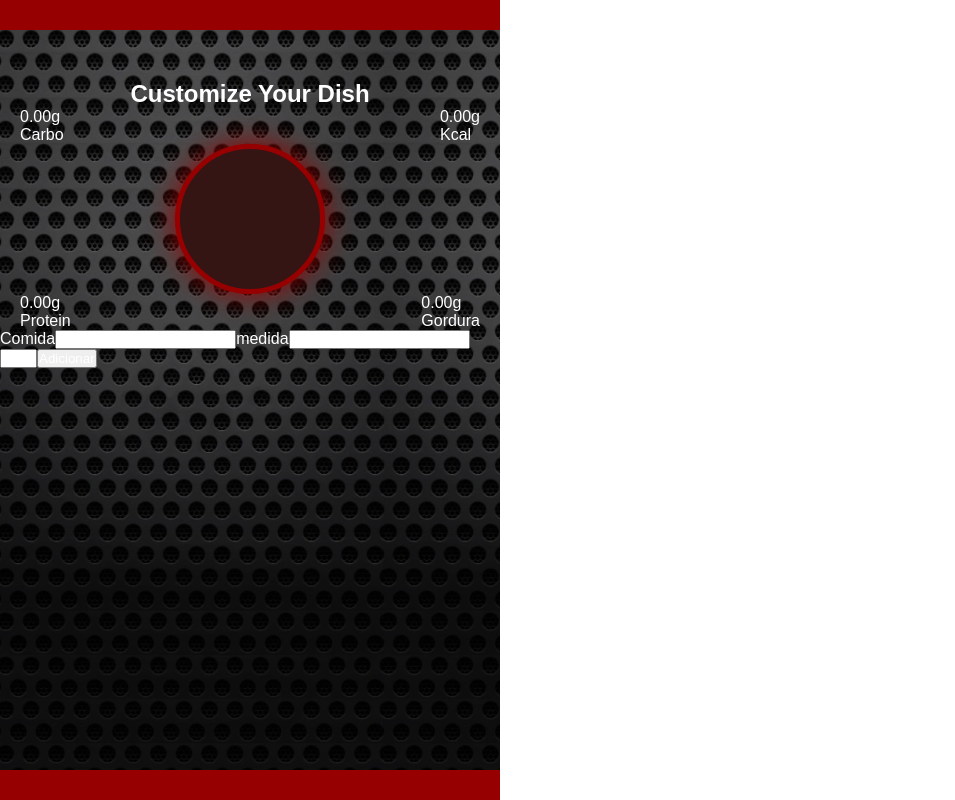
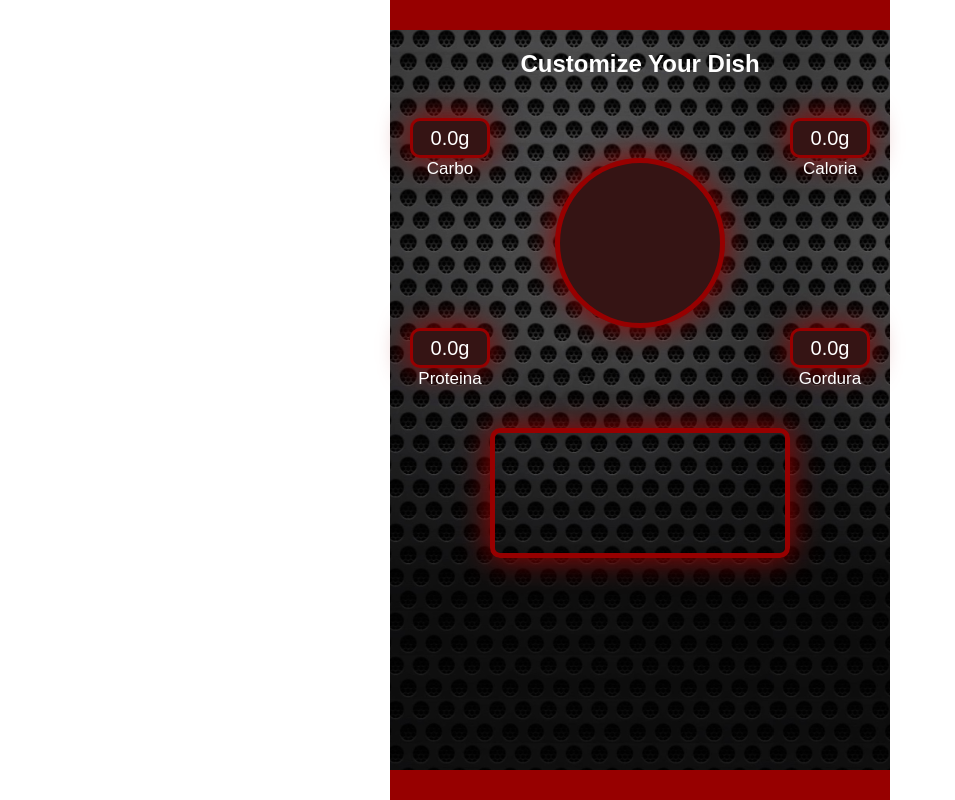
Before and after one commit to Edvaldojs22/MarcoCalc, a React (Vite) app: page / in a window 1280 px wide. Shown: the whole page, without its empty margins (0-955 px from the left). Built offline with nearby package versions, Linux system fonts and the light colour scheme; a web font is replaced by a local one.

Commit message:
Modificando estilo do app

```diff
--- a/src/App.css
+++ b/src/App.css
@@ -15,7 +15,8 @@
     max-width: 500px;
     background-image: url('./assets/painelFundo.jpg');
     background-size: contain;
-    padding-top: 80px;
+    padding-top: 50px;
+    margin: 0 auto;
 }
 
 .barraApp {
@@ -33,6 +34,10 @@
     bottom: 0;
 }
 
+h1 {
+    margin-bottom: 40px;
+}
+
 .painelInformaçoesMacros {
     width: 100%;
     display: flex;
@@ -40,21 +45,68 @@
     align-items: center;
 }
 
-.painelMacros{
+.painelMacros {
     width: 100%;
     display: flex;
     justify-content: space-between;
     padding: 0 20px 0;
 }
 
+.painelInformaçoesMacros .caixaMacros {
+    width: 80px;
+    height: 40px;
+    border-radius: 10px;
+    display: flex;
+    justify-content: center;
+    align-items: center;
+    position: relative;
+    background-color: #351414;
+    border: solid 3px #970000;
+    box-shadow: 0 0 30px #970000;
+    font-size: 20px;
+}
+
+.caixaMacros p:nth-child(2) {
+    position: absolute;
+    bottom: -24px;
+    font-size: 17px;
+}
+
 .ciculoAlimento {
-    width: 150px;
-    height: 150px;
+    width: 170px;
+    height: 170px;
     border-radius: 50%;
     background-color: #351414;
     backdrop-filter: blur(50px);
     box-shadow: 0 0 30px #970000;
     border: solid 5px #970000;
     backdrop-filter: blur(10px);
+}
 
+
+.painelOpcoes {
+   display: none;
 }
+
+
+
+ ul {
+    width: 300px;
+    height: 130px;
+    border: solid 5px #970000;
+    border-radius: 10px;
+    box-shadow: 0 0 30px #970000;
+    margin: 60px auto 0;
+    display: flex;
+    flex-direction: column;
+    justify-content: center;
+    align-items: center;
+    flex-wrap: wrap;
+    gap: 8px;
+}
+
+li {
+    list-style-type: none;
+    display: flex;
+    align-items: center;
+}
--- a/src/App.jsx
+++ b/src/App.jsx
@@ -76,12 +76,13 @@ function App() {
 
 
           <div className='painelMacros'>
-              <div> <p>{(carbo * quantidade).toFixed(2)}g</p>
+            <div className='caixaMacros'>
+              <p>{(carbo * quantidade).toFixed(1)}g</p>
               <p className='descricaoNutricional'>Carbo</p>
             </div>
-              <div>
-                <p>{(caloria * quantidade).toFixed(2)}g</p>
-                <p className='descricaoNutricional'>Kcal</p>
+            <div className='caixaMacros'>
+              <p>{(caloria * quantidade).toFixed(1)}g</p>
+              <p className='descricaoNutricional'>Caloria</p>
             </div>
           </div>
 
@@ -90,12 +91,12 @@ function App() {
           </div>
 
           <div className='painelMacros'>
-              <div>
-                <p>{(proteina * quantidade).toFixed(2)}g</p>
-                <p className='descricaoNutricional'>Protein</p>
+            <div className='caixaMacros'>
+              <p>{(proteina * quantidade).toFixed(1)}g</p>
+              <p className='descricaoNutricional'>Proteina</p>
             </div>
-              <div>
-                <p>{(proteina * quantidade).toFixed(2)}g</p>
+            <div className='caixaMacros'>
+              <p>{(proteina * quantidade).toFixed(1)}g</p>
               <p className='descricaoNutricional'>Gordura</p>
             </div>
           </div>
@@ -103,6 +104,7 @@ function App() {
         </section>
 
 
+        <section className='painelOpcoes'>
           <label htmlFor="campoFood">Comida</label>
           <input
             id="food"
@@ -130,11 +132,18 @@ function App() {
 
           <button onClick={buscaAlimento} className='botaoAdicionar'>Adicionar</button>
 
-        <ul className='listaAlimentos'>
+        </section>
+
+
+
+
+          <ul >
             {listaAlimentos.map((a, index) => (
               <li key={index}>{a.nome} {quantidade}g<FaCheck className='iconCheck' /></li>
             ))}
           </ul>
+
+
 
       </main>
 
```
Lines whose indentation alone changed are shown as unchanged.
